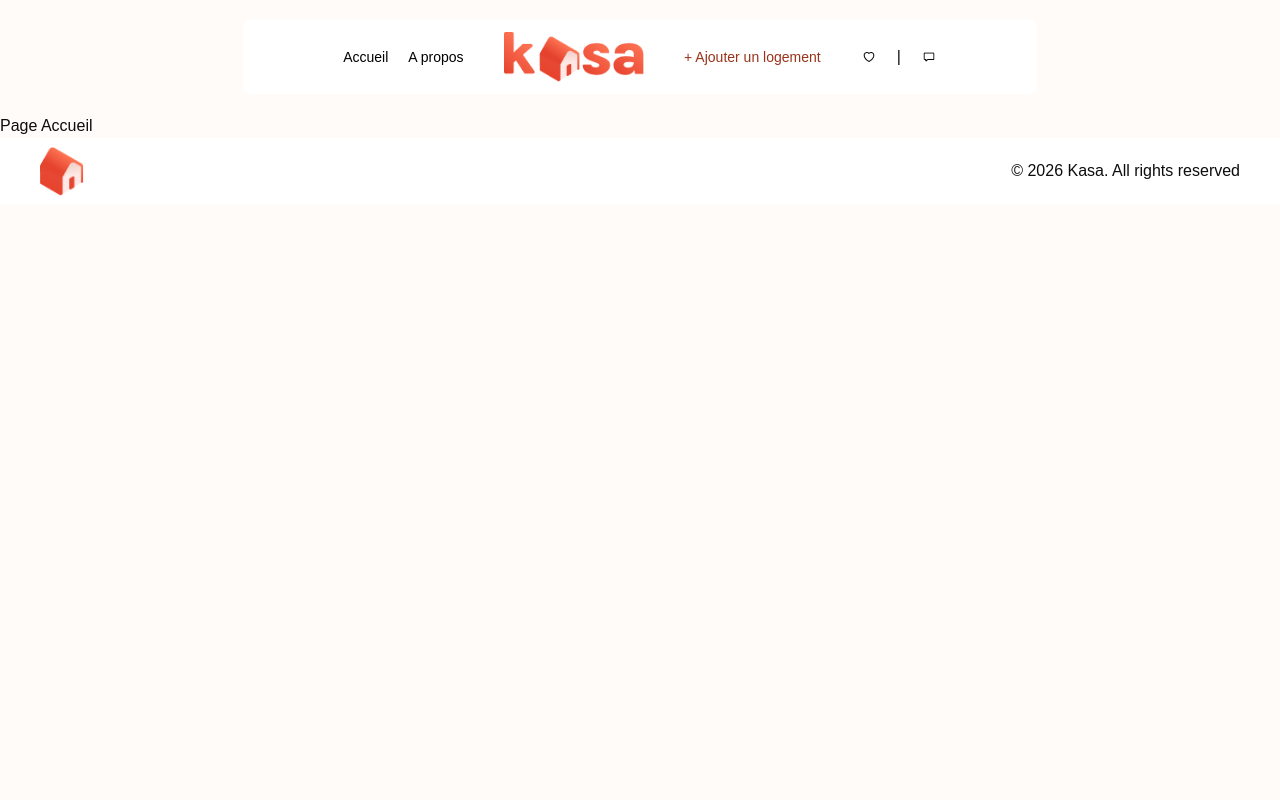
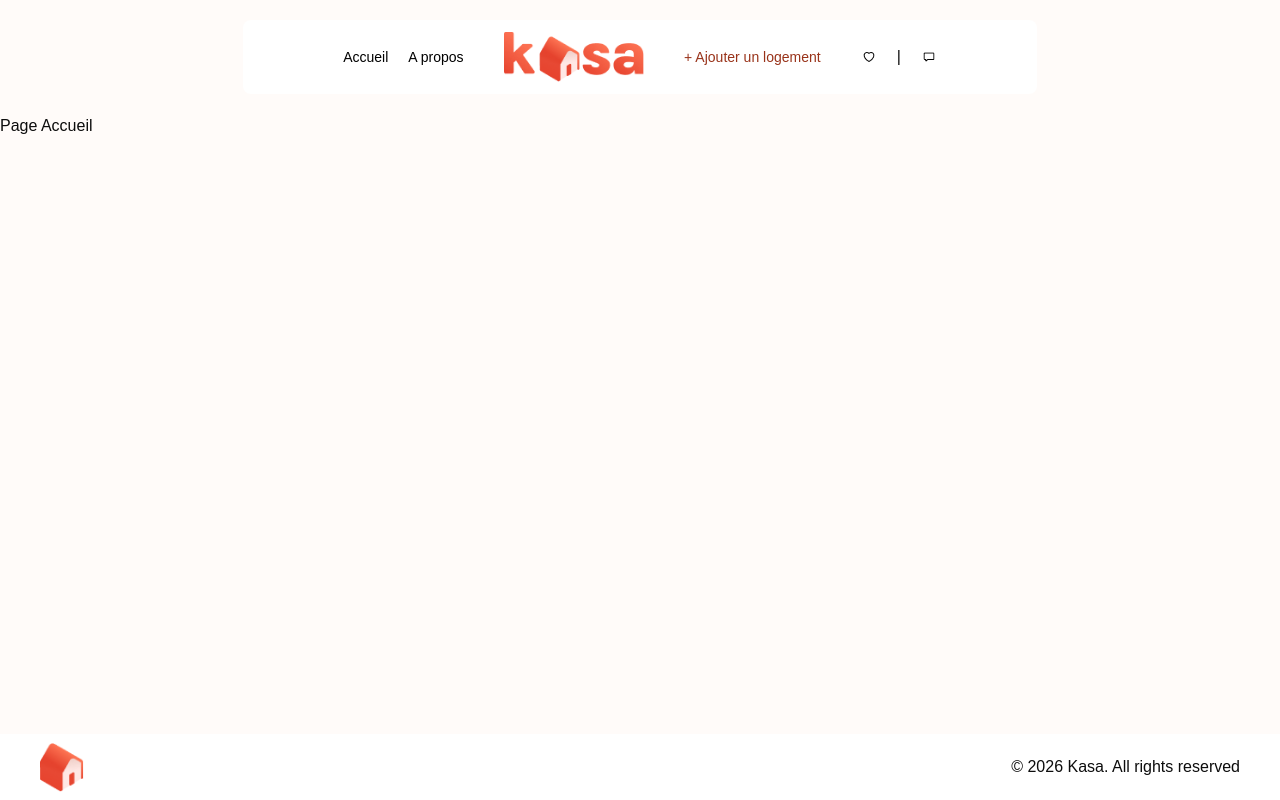
Before and after one commit to fkervella/OC-DevFS-P08, a Next.js app: page / in a window 1280 px wide. Built offline with nearby package versions, Linux system fonts and the light colour scheme.

Commit message:
Correction du layout pour affichage des enfants

```diff
--- a/app/layout.tsx
+++ b/app/layout.tsx
@@ -24,7 +24,7 @@ export default function RootLayout({
   children: React.ReactNode;
 }>) {
   return (
-    <html lang="fr" className={`${inter.className} h-full antialiased`}>
+    <html lang="fr" className={`${inter.className} antialiased h-full`}>
       <head>
         <meta name="viewport" content="width=device-width, initial-scale=1.0" />
         <title>
@@ -33,7 +33,7 @@ export default function RootLayout({
       </head>
       <body className="min-h-full flex flex-col bg-background">
         <Header />
-        {children}
+        <main className="flex flex-1">{children}</main>
         <Footer />
       </body>
     </html>
```
